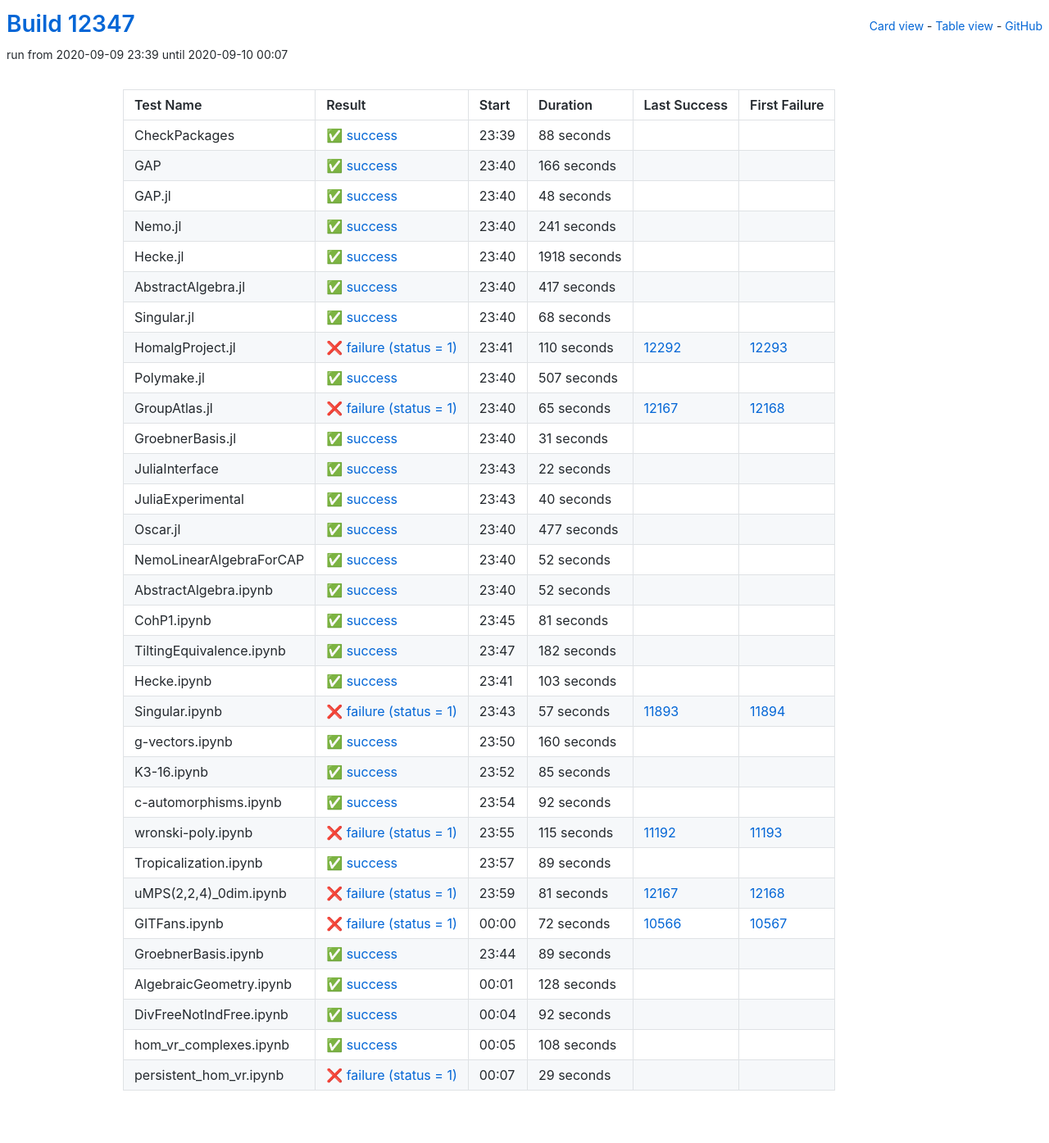
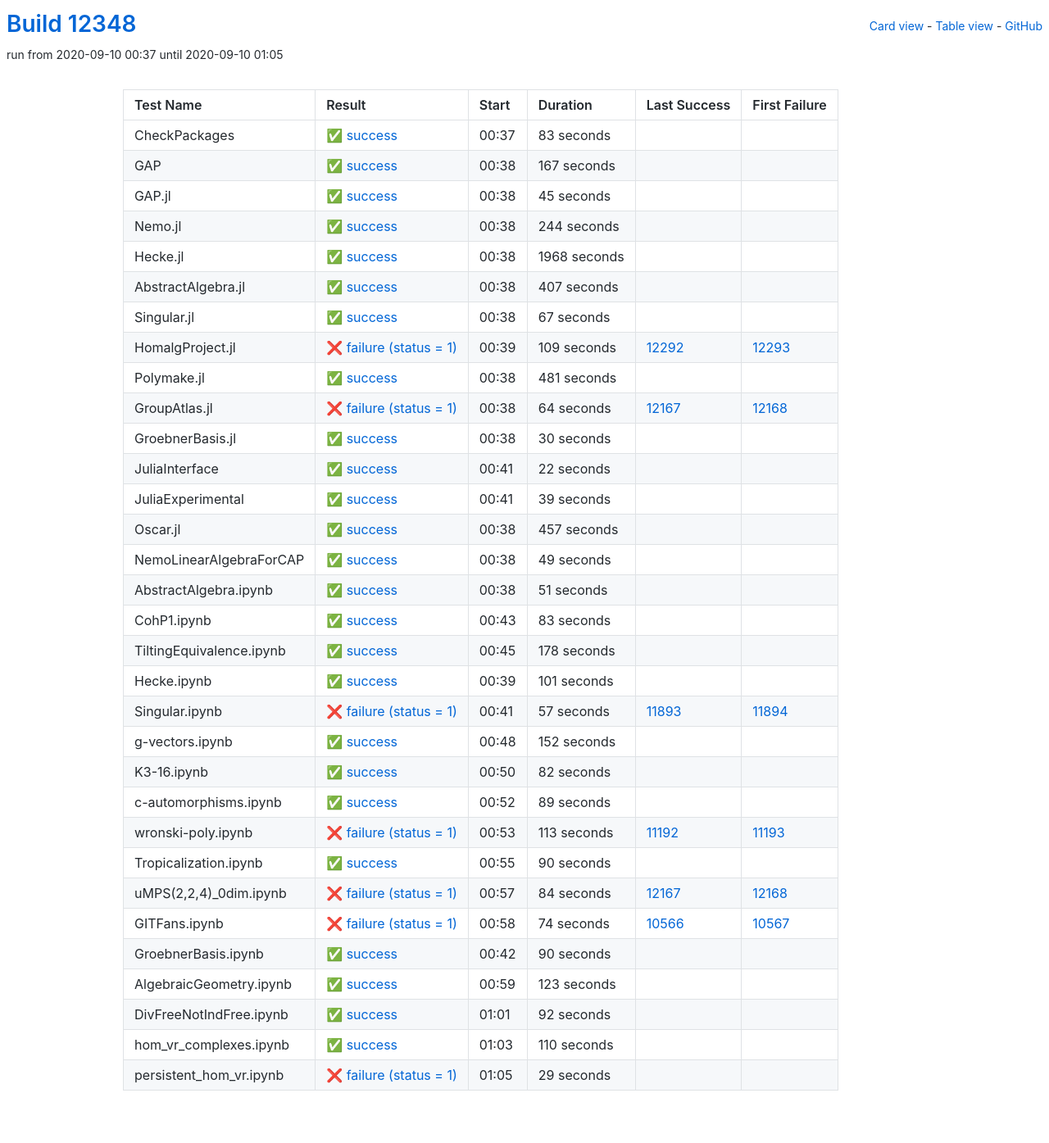
Before and after one commit to oscar-system/oscar-ci-status, a Jekyll site: the page built from table.html, in a window 1280 px wide. Shown: the whole page at 82% size. Built offline with Jekyll 4.4.1, drawn with Linux system fonts in a browser that asks for light colours.

Commit message:
Build #12348

```diff
--- a/_data/ci.yml
+++ b/_data/ci.yml
@@ -1,6 +1,6 @@
 ---
-build: 12347
-build_url: https://oscarci.mathematik.uni-kl.de/job/oscar/12347/
+build: 12348
+build_url: https://oscarci.mathematik.uni-kl.de/job/oscar/12348/
 job: oscar
 organization: oscar-system
 repo: oscar-ci-status
@@ -8,140 +8,140 @@ repourl: https://github.com/oscar-system/oscar-ci-status
 tests:
 - name: CheckPackages
   id: checkpackages
-  log: https://oscarci.mathematik.uni-kl.de/job/oscar/12347/artifact/logs/build-12347/CheckPackages.log
-  start: 2020-09-09 23:39
+  log: https://oscarci.mathematik.uni-kl.de/job/oscar/12348/artifact/logs/build-12348/CheckPackages.log
+  start: 2020-09-10 00:37
   success: true
   exitcode: 0
   status: success
-  duration: 88
+  duration: 83
   last_success: false
   last_success_url:
   first_failure: false
   first_failure_url:
 - name: GAP
   id: gap
-  log: https://oscarci.mathematik.uni-kl.de/job/oscar/12347/artifact/logs/build-12347/GAP.log
-  start: 2020-09-09 23:40
+  log: https://oscarci.mathematik.uni-kl.de/job/oscar/12348/artifact/logs/build-12348/GAP.log
+  start: 2020-09-10 00:38
   success: true
   exitcode: 0
   status: success
-  duration: 166
+  duration: 167
   last_success: false
   last_success_url:
   first_failure: false
   first_failure_url:
 - name: GAP.jl
   id: gap-jl
-  log: https://oscarci.mathematik.uni-kl.de/job/oscar/12347/artifact/logs/build-12347/GAP.jl.log
-  start: 2020-09-09 23:40
+  log: https://oscarci.mathematik.uni-kl.de/job/oscar/12348/artifact/logs/build-12348/GAP.jl.log
+  start: 2020-09-10 00:38
   success: true
   exitcode: 0
   status: success
-  duration: 48
+  duration: 45
   last_success: false
   last_success_url:
   first_failure: false
   first_failure_url:
 - name: Nemo.jl
   id: nemo-jl
-  log: https://oscarci.mathematik.uni-kl.de/job/oscar/12347/artifact/logs/build-12347/Nemo.jl.log
-  start: 2020-09-09 23:40
+  log: https://oscarci.mathematik.uni-kl.de/job/oscar/12348/artifact/logs/build-12348/Nemo.jl.log
+  start: 2020-09-10 00:38
   success: true
   exitcode: 0
   status: success
-  duration: 241
+  duration: 244
   last_success: false
   last_success_url:
   first_failure: false
   first_failure_url:
 - name: Hecke.jl
   id: hecke-jl
-  log: https://oscarci.mathematik.uni-kl.de/job/oscar/12347/artifact/logs/build-12347/Hecke.jl.log
-  start: 2020-09-09 23:40
+  log: https://oscarci.mathematik.uni-kl.de/job/oscar/12348/artifact/logs/build-12348/Hecke.jl.log
+  start: 2020-09-10 00:38
   success: true
   exitcode: 0
   status: success
-  duration: 1918
+  duration: 1968
   last_success: false
   last_success_url:
   first_failure: false
   first_failure_url:
 - name: AbstractAlgebra.jl
   id: abstractalgebra-jl
-  log: https://oscarci.mathematik.uni-kl.de/job/oscar/12347/artifact/logs/build-12347/AbstractAlgebra.jl.log
-  start: 2020-09-09 23:40
+  log: https://oscarci.mathematik.uni-kl.de/job/oscar/12348/artifact/logs/build-12348/AbstractAlgebra.jl.log
+  start: 2020-09-10 00:38
   success: true
   exitcode: 0
   status: success
-  duration: 417
+  duration: 407
   last_success: false
   last_success_url:
   first_failure: false
   first_failure_url:
 - name: Singular.jl
   id: singular-jl
-  log: https://oscarci.mathematik.uni-kl.de/job/oscar/12347/artifact/logs/build-12347/Singular.jl.log
-  start: 2020-09-09 23:40
+  log: https://oscarci.mathematik.uni-kl.de/job/oscar/12348/artifact/logs/build-12348/Singular.jl.log
+  start: 2020-09-10 00:38
   success: true
   exitcode: 0
   status: success
-  duration: 68
+  duration: 67
   last_success: false
   last_success_url:
   first_failure: false
   first_failure_url:
 - name: HomalgProject.jl
   id: homalgproject-jl
-  log: https://oscarci.mathematik.uni-kl.de/job/oscar/12347/artifact/logs/build-12347/HomalgProject.jl.log
-  start: 2020-09-09 23:41
+  log: https://oscarci.mathematik.uni-kl.de/job/oscar/12348/artifact/logs/build-12348/HomalgProject.jl.log
+  start: 2020-09-10 00:39
   success: false
   exitcode: 1
   status: failure
-  duration: 110
+  duration: 109
   last_success: 12292
   last_success_url: https://oscarci.mathematik.uni-kl.de/job/oscar/12292/
   first_failure: 12293
   first_failure_url: https://oscarci.mathematik.uni-kl.de/job/oscar/12293/
 - name: Polymake.jl
   id: polymake-jl
-  log: https://oscarci.mathematik.uni-kl.de/job/oscar/12347/artifact/logs/build-12347/Polymake.jl.log
-  start: 2020-09-09 23:40
+  log: https://oscarci.mathematik.uni-kl.de/job/oscar/12348/artifact/logs/build-12348/Polymake.jl.log
+  start: 2020-09-10 00:38
   success: true
   exitcode: 0
   status: success
-  duration: 507
+  duration: 481
   last_success: false
   last_success_url:
   first_failure: false
   first_failure_url:
 - name: GroupAtlas.jl
   id: groupatlas-jl
-  log: https://oscarci.mathematik.uni-kl.de/job/oscar/12347/artifact/logs/build-12347/GroupAtlas.jl.log
-  start: 2020-09-09 23:40
+  log: https://oscarci.mathematik.uni-kl.de/job/oscar/12348/artifact/logs/build-12348/GroupAtlas.jl.log
+  start: 2020-09-10 00:38
   success: false
   exitcode: 1
   status: failure
-  duration: 65
+  duration: 64
   last_success: 12167
   last_success_url: https://oscarci.mathematik.uni-kl.de/job/oscar/12167/
   first_failure: 12168
   first_failure_url: https://oscarci.mathematik.uni-kl.de/job/oscar/12168/
 - name: GroebnerBasis.jl
   id: groebnerbasis-jl
-  log: https://oscarci.mathematik.uni-kl.de/job/oscar/12347/artifact/logs/build-12347/GroebnerBasis.jl.log
-  start: 2020-09-09 23:40
+  log: https://oscarci.mathematik.uni-kl.de/job/oscar/12348/artifact/logs/build-12348/GroebnerBasis.jl.log
+  start: 2020-09-10 00:38
   success: true
   exitcode: 0
   status: success
-  duration: 31
+  duration: 30
   last_success: false
   last_success_url:
   first_failure: false
   first_failure_url:
 - name: JuliaInterface
   id: juliainterface
-  log: https://oscarci.mathematik.uni-kl.de/job/oscar/12347/artifact/logs/build-12347/JuliaInterface.log
-  start: 2020-09-09 23:43
+  log: https://oscarci.mathematik.uni-kl.de/job/oscar/12348/artifact/logs/build-12348/JuliaInterface.log
+  start: 2020-09-10 00:41
   success: true
   exitcode: 0
   status: success
@@ -152,92 +152,92 @@ tests:
   first_failure_url:
 - name: JuliaExperimental
   id: juliaexperimental
-  log: https://oscarci.mathematik.uni-kl.de/job/oscar/12347/artifact/logs/build-12347/JuliaExperimental.log
-  start: 2020-09-09 23:43
+  log: https://oscarci.mathematik.uni-kl.de/job/oscar/12348/artifact/logs/build-12348/JuliaExperimental.log
+  start: 2020-09-10 00:41
   success: true
   exitcode: 0
   status: success
-  duration: 40
+  duration: 39
   last_success: false
   last_success_url:
   first_failure: false
   first_failure_url:
 - name: Oscar.jl
   id: oscar-jl
-  log: https://oscarci.mathematik.uni-kl.de/job/oscar/12347/artifact/logs/build-12347/Oscar.jl.log
-  start: 2020-09-09 23:40
+  log: https://oscarci.mathematik.uni-kl.de/job/oscar/12348/artifact/logs/build-12348/Oscar.jl.log
+  start: 2020-09-10 00:38
   success: true
   exitcode: 0
   status: success
-  duration: 477
+  duration: 457
   last_success: false
   last_success_url:
   first_failure: false
   first_failure_url:
 - name: NemoLinearAlgebraForCAP
   id: nemolinearalgebraforcap
-  log: https://oscarci.mathematik.uni-kl.de/job/oscar/12347/artifact/logs/build-12347/NemoLinearAlgebraForCAP.log
-  start: 2020-09-09 23:40
+  log: https://oscarci.mathematik.uni-kl.de/job/oscar/12348/artifact/logs/build-12348/NemoLinearAlgebraForCAP.log
+  start: 2020-09-10 00:38
   success: true
   exitcode: 0
   status: success
-  duration: 52
+  duration: 49
   last_success: false
   last_success_url:
   first_failure: false
   first_failure_url:
 - name: AbstractAlgebra.ipynb
   id: abstractalgebra-ipynb
-  log: https://oscarci.mathematik.uni-kl.de/job/oscar/12347/artifact/logs/build-12347/AbstractAlgebra.ipynb.log
-  start: 2020-09-09 23:40
+  log: https://oscarci.mathematik.uni-kl.de/job/oscar/12348/artifact/logs/build-12348/AbstractAlgebra.ipynb.log
+  start: 2020-09-10 00:38
   success: true
   exitcode: 0
   status: success
-  duration: 52
+  duration: 51
   last_success: false
   last_success_url:
   first_failure: false
   first_failure_url:
 - name: CohP1.ipynb
   id: cohp1-ipynb
-  log: https://oscarci.mathematik.uni-kl.de/job/oscar/12347/artifact/logs/build-12347/CohP1.ipynb.log
-  start: 2020-09-09 23:45
+  log: https://oscarci.mathematik.uni-kl.de/job/oscar/12348/artifact/logs/build-12348/CohP1.ipynb.log
+  start: 2020-09-10 00:43
   success: true
   exitcode: 0
   status: success
-  duration: 81
+  duration: 83
   last_success: false
   last_success_url:
   first_failure: false
   first_failure_url:
 - name: TiltingEquivalence.ipynb
   id: tiltingequivalence-ipynb
-  log: https://oscarci.mathematik.uni-kl.de/job/oscar/12347/artifact/logs/build-12347/TiltingEquivalence.ipynb.log
-  start: 2020-09-09 23:47
+  log: https://oscarci.mathematik.uni-kl.de/job/oscar/12348/artifact/logs/build-12348/TiltingEquivalence.ipynb.log
+  start: 2020-09-10 00:45
   success: true
   exitcode: 0
   status: success
-  duration: 182
+  duration: 178
   last_success: false
   last_success_url:
   first_failure: false
   first_failure_url:
 - name: Hecke.ipynb
   id: hecke-ipynb
-  log: https://oscarci.mathematik.uni-kl.de/job/oscar/12347/artifact/logs/build-12347/Hecke.ipynb.log
-  start: 2020-09-09 23:41
+  log: https://oscarci.mathematik.uni-kl.de/job/oscar/12348/artifact/logs/build-12348/Hecke.ipynb.log
+  start: 2020-09-10 00:39
   success: true
   exitcode: 0
   status: success
-  duration: 103
+  duration: 101
   last_success: false
   last_success_url:
   first_failure: false
   first_failure_url:
 - name: Singular.ipynb
   id: singular-ipynb
-  log: https://oscarci.mathematik.uni-kl.de/job/oscar/12347/artifact/logs/build-12347/Singular.ipynb.log
-  start: 2020-09-09 23:43
+  log: https://oscarci.mathematik.uni-kl.de/job/oscar/12348/artifact/logs/build-12348/Singular.ipynb.log
+  start: 2020-09-10 00:41
   success: false
   exitcode: 1
   status: failure
@@ -248,56 +248,32 @@ tests:
   first_failure_url: https://oscarci.mathematik.uni-kl.de/job/oscar/11894/
 - name: g-vectors.ipynb
   id: g-vectors-ipynb
-  log: https://oscarci.mathematik.uni-kl.de/job/oscar/12347/artifact/logs/build-12347/g-vectors.ipynb.log
-  start: 2020-09-09 23:50
+  log: https://oscarci.mathematik.uni-kl.de/job/oscar/12348/artifact/logs/build-12348/g-vectors.ipynb.log
+  start: 2020-09-10 00:48
   success: true
   exitcode: 0
   status: success
-  duration: 160
+  duration: 152
   last_success: false
   last_success_url:
   first_failure: false
   first_failure_url:
 - name: K3-16.ipynb
   id: k3-16-ipynb
-  log: https://oscarci.mathematik.uni-kl.de/job/oscar/12347/artifact/logs/build-12347/K3-16.ipynb.log
-  start: 2020-09-09 23:52
+  log: https://oscarci.mathematik.uni-kl.de/job/oscar/12348/artifact/logs/build-12348/K3-16.ipynb.log
+  start: 2020-09-10 00:50
   success: true
   exitcode: 0
   status: success
-  duration: 85
+  duration: 82
   last_success: false
   last_success_url:
   first_failure: false
   first_failure_url:
 - name: c-automorphisms.ipynb
   id: c-automorphisms-ipynb
-  log: https://oscarci.mathematik.uni-kl.de/job/oscar/12347/artifact/logs/build-12347/c-automorphisms.ipynb.log
-  start: 2020-09-09 23:54
-  success: true
-  exitcode: 0
-  status: success
-  duration: 92
-  last_success: false
-  last_success_url:
-  first_failure: false
-  first_failure_url:
-- name: wronski-poly.ipynb
-  id: wronski-poly-ipynb
-  log: https://oscarci.mathematik.uni-kl.de/job/oscar/12347/artifact/logs/build-12347/wronski-poly.ipynb.log
-  start: 2020-09-09 23:55
-  success: false
-  exitcode: 1
-  status: failure
-  duration: 115
-  last_success: 11192
-  last_success_url: https://oscarci.mathematik.uni-kl.de/job/oscar/11192/
-  first_failure: 11193
-  first_failure_url: https://oscarci.mathematik.uni-kl.de/job/oscar/11193/
-- name: Tropicalization.ipynb
-  id: tropicalization-ipynb
-  log: https://oscarci.mathematik.uni-kl.de/job/oscar/12347/artifact/logs/build-12347/Tropicalization.ipynb.log
-  start: 2020-09-09 23:57
+  log: https://oscarci.mathematik.uni-kl.de/job/oscar/12348/artifact/logs/build-12348/c-automorphisms.ipynb.log
+  start: 2020-09-10 00:52
   success: true
   exitcode: 0
   status: success
@@ -306,58 +282,82 @@ tests:
   last_success_url:
   first_failure: false
   first_failure_url:
-- name: uMPS(2,2,4)_0dim.ipynb
-  id: umps-2-2-4-0dim-ipynb
-  log: https://oscarci.mathematik.uni-kl.de/job/oscar/12347/artifact/logs/build-12347/uMPS-2-2-4-_0dim.ipynb.log
-  start: 2020-09-09 23:59
+- name: wronski-poly.ipynb
+  id: wronski-poly-ipynb
+  log: https://oscarci.mathematik.uni-kl.de/job/oscar/12348/artifact/logs/build-12348/wronski-poly.ipynb.log
+  start: 2020-09-10 00:53
   success: false
   exitcode: 1
   status: failure
-  duration: 81
+  duration: 113
+  last_success: 11192
+  last_success_url: https://oscarci.mathematik.uni-kl.de/job/oscar/11192/
+  first_failure: 11193
+  first_failure_url: https://oscarci.mathematik.uni-kl.de/job/oscar/11193/
+- name: Tropicalization.ipynb
+  id: tropicalization-ipynb
+  log: https://oscarci.mathematik.uni-kl.de/job/oscar/12348/artifact/logs/build-12348/Tropicalization.ipynb.log
+  start: 2020-09-10 00:55
+  success: true
+  exitcode: 0
+  status: success
+  duration: 90
+  last_success: false
+  last_success_url:
+  first_failure: false
+  first_failure_url:
+- name: uMPS(2,2,4)_0dim.ipynb
+  id: umps-2-2-4-0dim-ipynb
+  log: https://oscarci.mathematik.uni-kl.de/job/oscar/12348/artifact/logs/build-12348/uMPS-2-2-4-_0dim.ipynb.log
+  start: 2020-09-10 00:57
+  success: false
+  exitcode: 1
+  status: failure
+  duration: 84
   last_success: 12167
   last_success_url: https://oscarci.mathematik.uni-kl.de/job/oscar/12167/
   first_failure: 12168
   first_failure_url: https://oscarci.mathematik.uni-kl.de/job/oscar/12168/
 - name: GITFans.ipynb
   id: gitfans-ipynb
-  log: https://oscarci.mathematik.uni-kl.de/job/oscar/12347/artifact/logs/build-12347/GITFans.ipynb.log
-  start: 2020-09-10 00:00
+  log: https://oscarci.mathematik.uni-kl.de/job/oscar/12348/artifact/logs/build-12348/GITFans.ipynb.log
+  start: 2020-09-10 00:58
   success: false
   exitcode: 1
   status: failure
-  duration: 72
+  duration: 74
   last_success: 10566
   last_success_url: https://oscarci.mathematik.uni-kl.de/job/oscar/10566/
   first_failure: 10567
   first_failure_url: https://oscarci.mathematik.uni-kl.de/job/oscar/10567/
 - name: GroebnerBasis.ipynb
   id: groebnerbasis-ipynb
-  log: https://oscarci.mathematik.uni-kl.de/job/oscar/12347/artifact/logs/build-12347/GroebnerBasis.ipynb.log
-  start: 2020-09-09 23:44
+  log: https://oscarci.mathematik.uni-kl.de/job/oscar/12348/artifact/logs/build-12348/GroebnerBasis.ipynb.log
+  start: 2020-09-10 00:42
   success: true
   exitcode: 0
   status: success
-  duration: 89
+  duration: 90
   last_success: false
   last_success_url:
   first_failure: false
   first_failure_url:
 - name: AlgebraicGeometry.ipynb
   id: algebraicgeometry-ipynb
-  log: https://oscarci.mathematik.uni-kl.de/job/oscar/12347/artifact/logs/build-12347/AlgebraicGeometry.ipynb.log
-  start: 2020-09-10 00:01
+  log: https://oscarci.mathematik.uni-kl.de/job/oscar/12348/artifact/logs/build-12348/AlgebraicGeometry.ipynb.log
+  start: 2020-09-10 00:59
   success: true
   exitcode: 0
   status: success
-  duration: 128
+  duration: 123
   last_success: false
   last_success_url:
   first_failure: false
   first_failure_url:
 - name: DivFreeNotIndFree.ipynb
   id: divfreenotindfree-ipynb
-  log: https://oscarci.mathematik.uni-kl.de/job/oscar/12347/artifact/logs/build-12347/DivFreeNotIndFree.ipynb.log
-  start: 2020-09-10 00:04
+  log: https://oscarci.mathematik.uni-kl.de/job/oscar/12348/artifact/logs/build-12348/DivFreeNotIndFree.ipynb.log
+  start: 2020-09-10 01:01
   success: true
   exitcode: 0
   status: success
@@ -368,20 +368,20 @@ tests:
   first_failure_url:
 - name: hom_vr_complexes.ipynb
   id: hom-vr-complexes-ipynb
-  log: https://oscarci.mathematik.uni-kl.de/job/oscar/12347/artifact/logs/build-12347/hom_vr_complexes.ipynb.log
-  start: 2020-09-10 00:05
+  log: https://oscarci.mathematik.uni-kl.de/job/oscar/12348/artifact/logs/build-12348/hom_vr_complexes.ipynb.log
+  start: 2020-09-10 01:03
   success: true
   exitcode: 0
   status: success
-  duration: 108
+  duration: 110
   last_success: false
   last_success_url:
   first_failure: false
   first_failure_url:
 - name: persistent_hom_vr.ipynb
   id: persistent-hom-vr-ipynb
-  log: https://oscarci.mathematik.uni-kl.de/job/oscar/12347/artifact/logs/build-12347/persistent_hom_vr.ipynb.log
-  start: 2020-09-10 00:07
+  log: https://oscarci.mathematik.uni-kl.de/job/oscar/12348/artifact/logs/build-12348/persistent_hom_vr.ipynb.log
+  start: 2020-09-10 01:05
   success: false
   exitcode: 1
   status: failure
```
Also changed, not shown: README.md.
